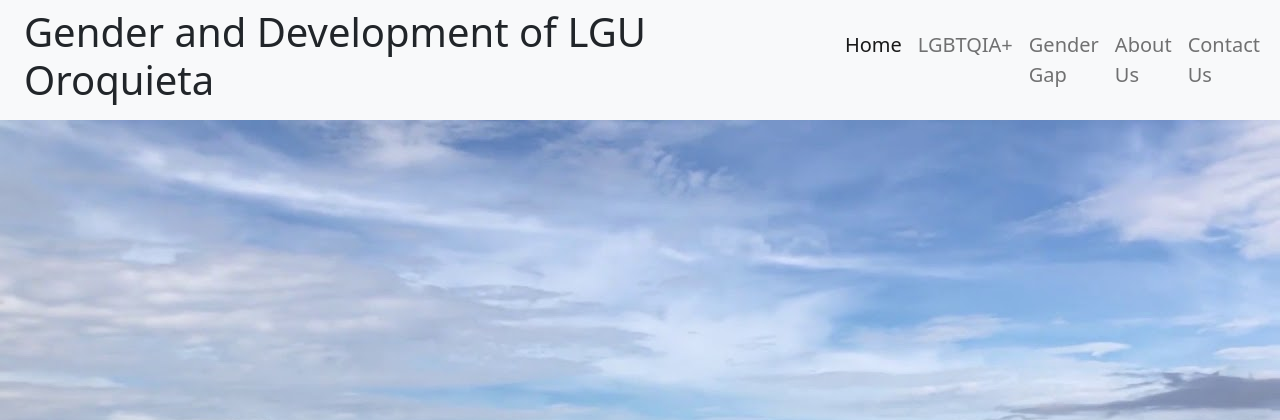
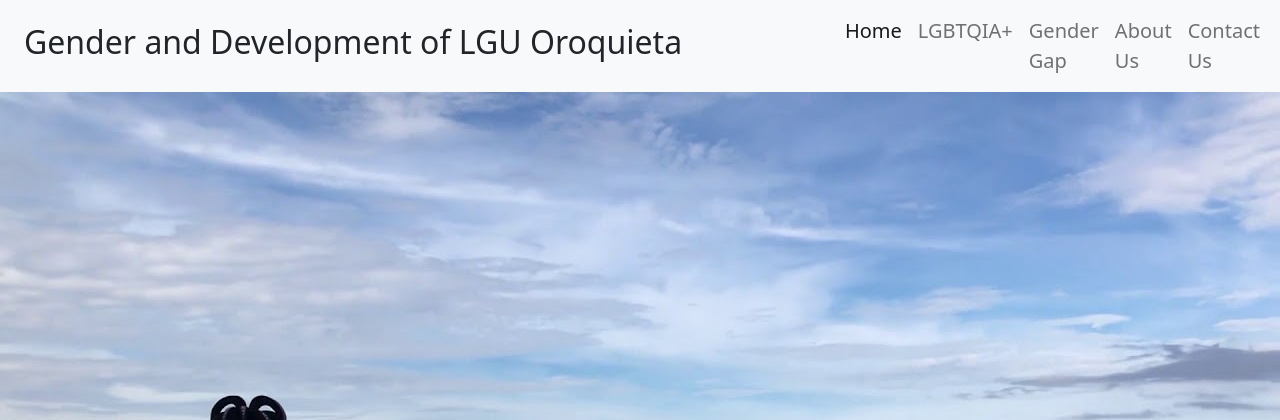
Before and after one commit to reypatoy/gns, a Django app: page /AboutUs/ in a window 1280 px wide. Shown: the top 420 px of the page. Run offline with Django 4.2, Linux system fonts and the light colour scheme.

Commit message:
finishing webpage

```diff
--- a/pages/templates/layout.html
+++ b/pages/templates/layout.html
@@ -15,10 +15,10 @@
 <body>
     <nav class="navbar navbar-expand-lg navbar-light bg-light" style="position:fixed; width: 100%;">
         <div class="container-fluid">
-            <div class="container" style="max-width: 1000px;">
-                <h1>
+            <div class="container" style="max-width: 950px;">
+                <h2>
                     Gender and Development of LGU Oroquieta
-                </h1>
+                </h2>
             </div>
 
             <button class="navbar-toggler" type="button" data-bs-toggle="collapse" data-bs-target="#navbarSupportedContent" aria-controls="navbarSupportedContent" aria-expanded="false" aria-label="Toggle navigation">
```
